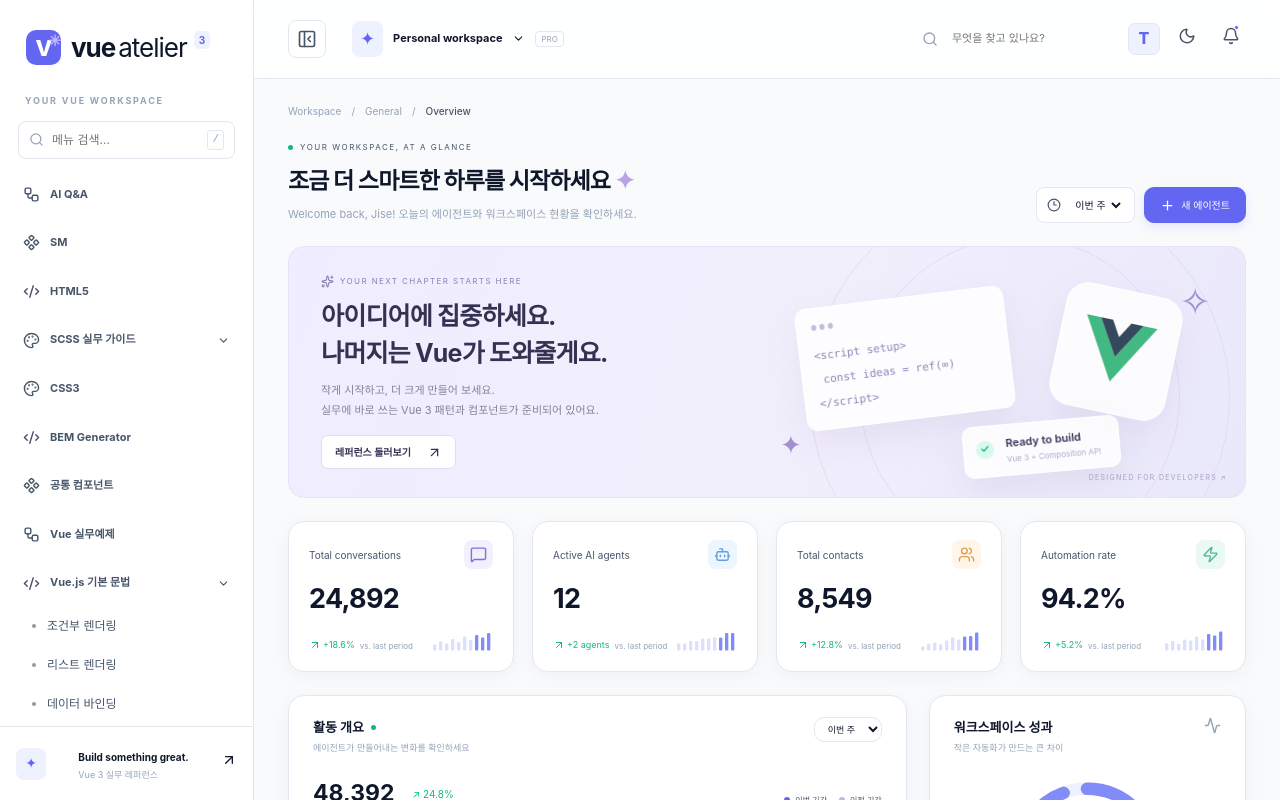
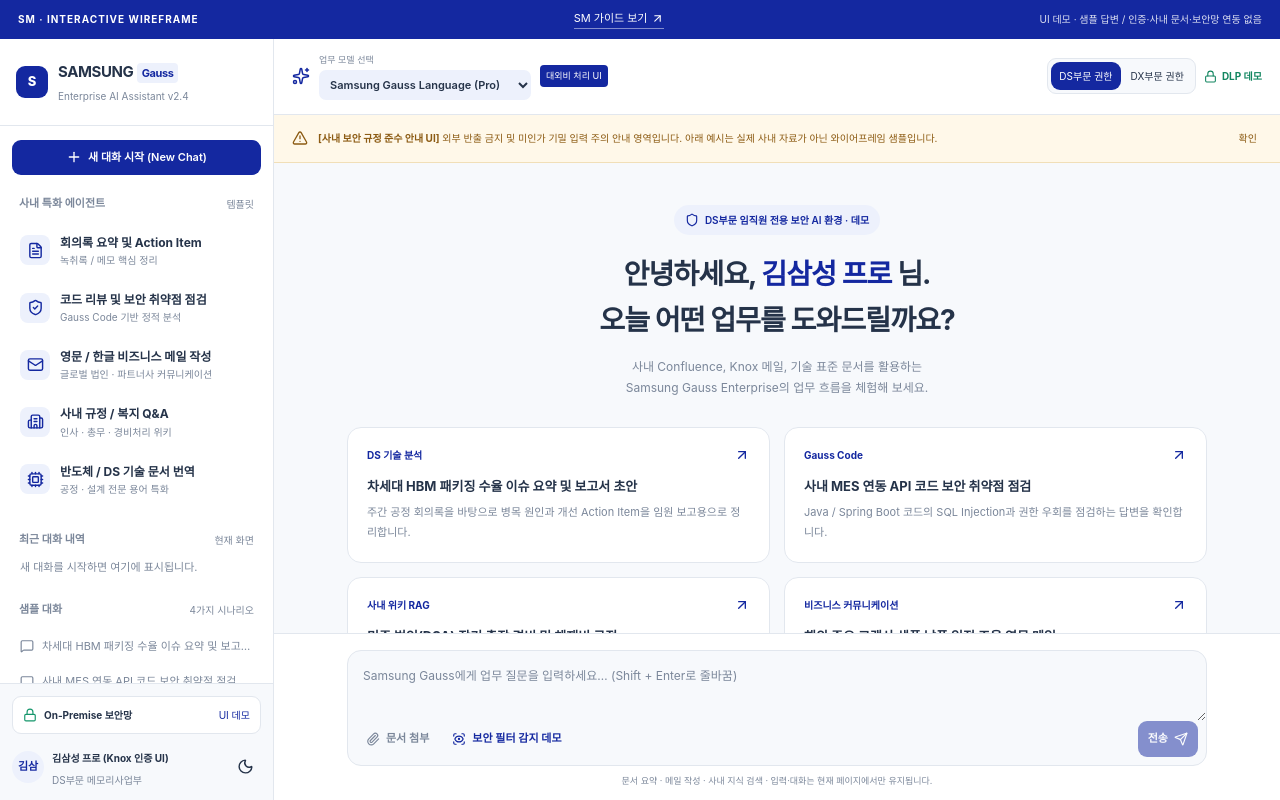
Before and after one commit to parkjise/vue-guide, a Vue app: page /sm/standalone in a window 1280 px wide. Before the commit this address led to /dashboard/default. Shown: the top 800 px of the page. Built offline with nearby package versions, Linux system fonts and the light colour scheme.

Commit message:
Add standalone SM UI view with new-window link

```diff
--- a/src/App.vue
+++ b/src/App.vue
@@ -1,9 +1,12 @@
 <script setup>
+import { useRoute } from 'vue-router';
 import DefaultLayout from './layouts/DefaultLayout.vue';
 import BaseToast from './components/common/BaseToast.vue';
+const route = useRoute();
 </script>
 <template>
-  <DefaultLayout />
+  <RouterView v-if="route.meta.layout === 'standalone'" />
+  <DefaultLayout v-else />
   <BaseToast />
 </template>
 <style lang="scss" scoped>
--- a/src/assets/styles/sm/_portal.scss
+++ b/src/assets/styles/sm/_portal.scss
@@ -555,3 +555,28 @@
     transform: translateY(-3px);
   }
 }
+
+// 독립 창에서는 브라우저 높이에 맞추고 채팅 영역만 스크롤합니다.
+.sm-portal--standalone {
+  display: flex;
+  flex-direction: column;
+  height: 100dvh;
+  border: 0;
+  border-radius: 0;
+  .sm-portal__demo {
+    flex-shrink: 0;
+  }
+  .sm-portal__workspace {
+    flex: 1;
+    height: auto;
+    min-height: 0;
+  }
+  .sm-portal__guide-link {
+    display: inline-flex;
+    align-items: center;
+    gap: 4px;
+    color: #fff;
+    font-size: 11px;
+    border-bottom: 1px solid #ffffff77;
+  }
+}
--- a/src/router/index.js
+++ b/src/router/index.js
@@ -20,6 +20,13 @@ const router = createRouter({
   routes: [
     { path: '/', redirect: '/dashboard/default' },
     ...routes,
+    {
+      path: '/sm/standalone',
+      name: 'sm-standalone',
+      component: () => import('@/views/sm/portal.vue'),
+      props: { standalone: true },
+      meta: { title: 'SM UI', layout: 'standalone' }
+    },
     { path: '/:pathMatch(.*)*', redirect: '/dashboard/default' }
   ],
   scrollBehavior: () => ({ top: 0 })
--- a/src/views/ReferencePage.vue
+++ b/src/views/ReferencePage.vue
@@ -1,7 +1,7 @@
 <script setup>
 import { computed } from 'vue';
 import { useRoute } from 'vue-router';
-import { ArrowUpRight, Check, Code2 } from 'lucide-vue-next';
+import { ArrowUpRight, Check, Code2, ExternalLink } from 'lucide-vue-next';
 import CodeExampleCard from '@/components/common/CodeExampleCard.vue';
 import { getExampleFiles } from '@/data/codeSnippets';
 const props = defineProps({ example: { type: [Object, Function], required: true } });
@@ -36,6 +36,22 @@ const descriptions = {
       </details>
     </template>
     <template v-else-if="route.meta.folder === 'sm'">
+      <header class="reference-page__sm-toolbar">
+        <div>
+          <h1>SM UI</h1>
+          <p>새 창에서 가이드 메뉴 없이 SM 화면만 넓게 볼 수 있습니다.</p>
+        </div>
+        <RouterLink
+          :to="{ name: 'sm-standalone' }"
+          target="_blank"
+          rel="noopener noreferrer"
+          class="reference-page__sm-open"
+          aria-label="SM UI 새 창으로 보기"
+        >
+          <ExternalLink :size="16" />
+          새 창으로 보기
+        </RouterLink>
+      </header>
       <component :is="props.example" />
       <details class="reference-page__dashboard-code">
         <summary>SM Vue · SCSS · Mixin 전체 소스 보기</summary>
@@ -193,6 +209,35 @@ const descriptions = {
       color: var(--primary);
     }
   }
+  &__sm-toolbar {
+    @include flex-between;
+    flex-wrap: wrap;
+    h1 {
+      font-size: 24px;
+      margin: 0 0 6px;
+    }
+    p {
+      color: var(--muted);
+      font-size: 12px;
+      line-height: 1.8;
+      margin: 0;
+    }
+  }
+  &__sm-open {
+    display: inline-flex;
+    align-items: center;
+    gap: 8px;
+    padding: 11px 15px;
+    border: 1px solid var(--border);
+    border-radius: 10px;
+    background: var(--primary);
+    color: #fff;
+    font-size: 12px;
+    font-weight: 600;
+    &:hover {
+      background: var(--hover);
+    }
+  }
   &__dashboard-code {
     color: var(--muted);
     summary {
--- a/src/views/sm/portal.vue
+++ b/src/views/sm/portal.vue
@@ -19,6 +19,7 @@ import SmMessage from '@/components/sm/SmMessage.vue';
 import { models, scenarioCards } from '@/data/smDemo';
 import { useSmChat } from '@/composables/useSmChat';
 import { useTheme } from '@/composables/useTheme';
+const props = defineProps({ standalone: { type: Boolean, default: false } });
 const { theme, toggle } = useTheme();
 const {
   dept,
@@ -84,12 +85,16 @@ function attachFile(event) {
 <template>
   <section
     class="sm-portal"
-    :class="{ 'sm-portal--dark': theme === 'dark' }"
+    :class="{ 'sm-portal--dark': theme === 'dark', 'sm-portal--standalone': props.standalone }"
     aria-label="SM Samsung Gauss Enterprise 데모"
     @keydown.esc="closeSidebar"
   >
     <div class="sm-portal__demo">
       <span>SM · INTERACTIVE WIREFRAME</span>
+      <RouterLink v-if="props.standalone" :to="{ name: 'sm-portal' }" class="sm-portal__guide-link">
+        SM 가이드 보기
+        <ArrowUpRight :size="13" />
+      </RouterLink>
       <p>UI 데모 · 샘플 답변 / 인증·사내 문서·보안망 연동 없음</p>
     </div>
     <div class="sm-portal__workspace">
```
Also changed, not shown: 1 other file (tests, documents, lock files or other folders).
